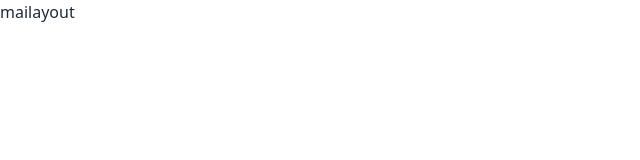
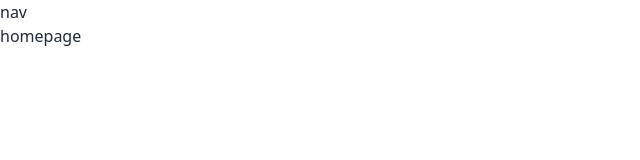
Before and after one commit to redwan9011/greenmind-front, a React (Vite) app: page / in a window 1280 px wide. Shown: the top 160 px of the page, without its empty margins (0-640 px from the left). Built offline with nearby package versions, Linux system fonts and the light colour scheme.

Commit message:
setup all routes

```diff
--- /dev/null
+++ b/src/Authentication/Login/Login.jsx
@@ -0,0 +1,11 @@
+import React from 'react';
+
+const Login = () => {
+    return (
+        <div>
+            this is login page
+        </div>
+    );
+};
+
+export default Login;
--- /dev/null
+++ b/src/Authentication/Login/signup/Signup.jsx
@@ -0,0 +1,11 @@
+
+
+const Signup = () => {
+    return (
+        <div>
+             This is signup page-header
+        </div>
+    );
+};
+
+export default Signup;
--- a/src/Layouts/Layout.jsx
+++ b/src/Layouts/Layout.jsx
@@ -1,9 +1,12 @@
+import { Outlet } from "react-router-dom";
+import Navbar from "../SharedSection/Navbar/Navbar";
 
 
 const Layout = () => {
     return (
         <div>
-            mailayout
+            <Navbar></Navbar>
+            <Outlet></Outlet>
         </div>
     );
 };
--- /dev/null
+++ b/src/Pages/HomePage/Home.jsx
@@ -0,0 +1,14 @@
+import Footer from "../../SharedSection/Footer/Footer";
+
+
+const Home = () => {
+    return (
+        <div>
+
+           homepage
+
+        </div>
+    );
+};
+
+export default Home;
--- /dev/null
+++ b/src/Pages/Products/Products.jsx
@@ -0,0 +1,11 @@
+
+
+const Products = () => {
+    return (
+        <div>
+            products page
+        </div>
+    );
+};
+
+export default Products;
--- /dev/null
+++ b/src/SharedSection/Footer/Footer.jsx
@@ -0,0 +1,11 @@
+
+
+const Footer = () => {
+    return (
+        <div>
+            THis is footer
+        </div>
+    );
+};
+
+export default Footer;
--- /dev/null
+++ b/src/SharedSection/Navbar/Navbar.jsx
@@ -0,0 +1,11 @@
+
+
+const Navbar = () => {
+    return (
+        <div>
+            nav
+        </div>
+    );
+};
+
+export default Navbar;
```
Also changed, not shown: src/Routes/Routes.jsx (+17 -0 lines).
